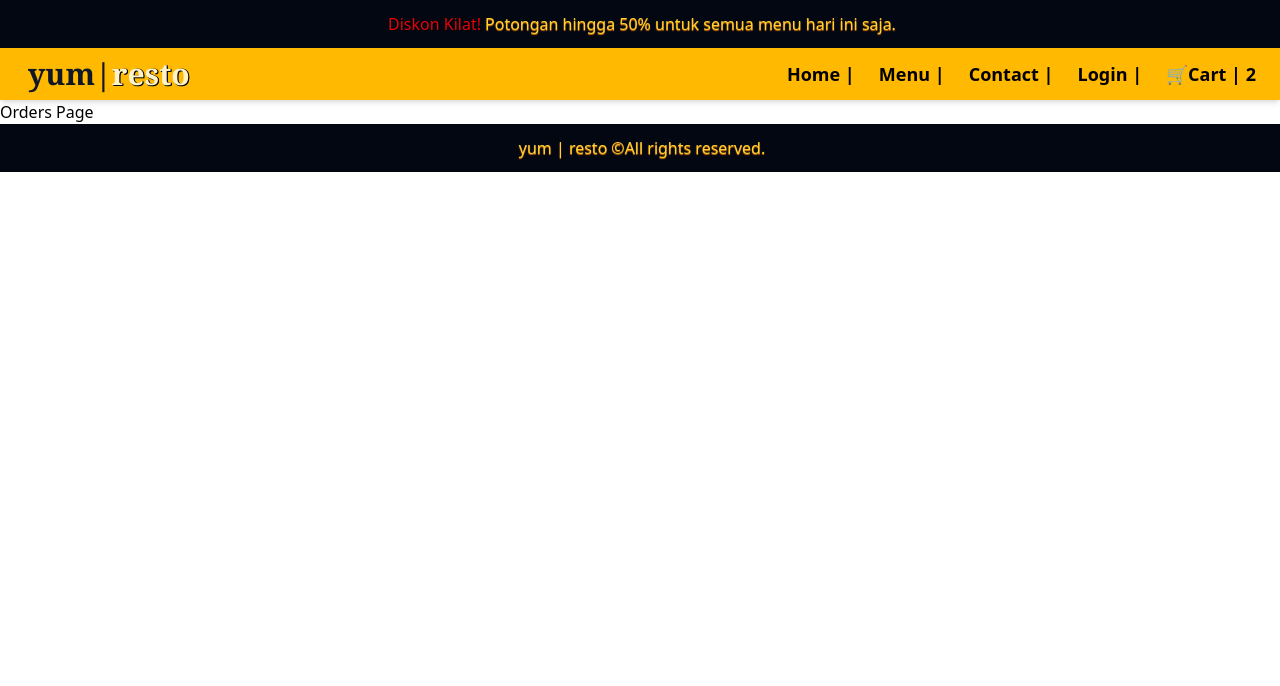
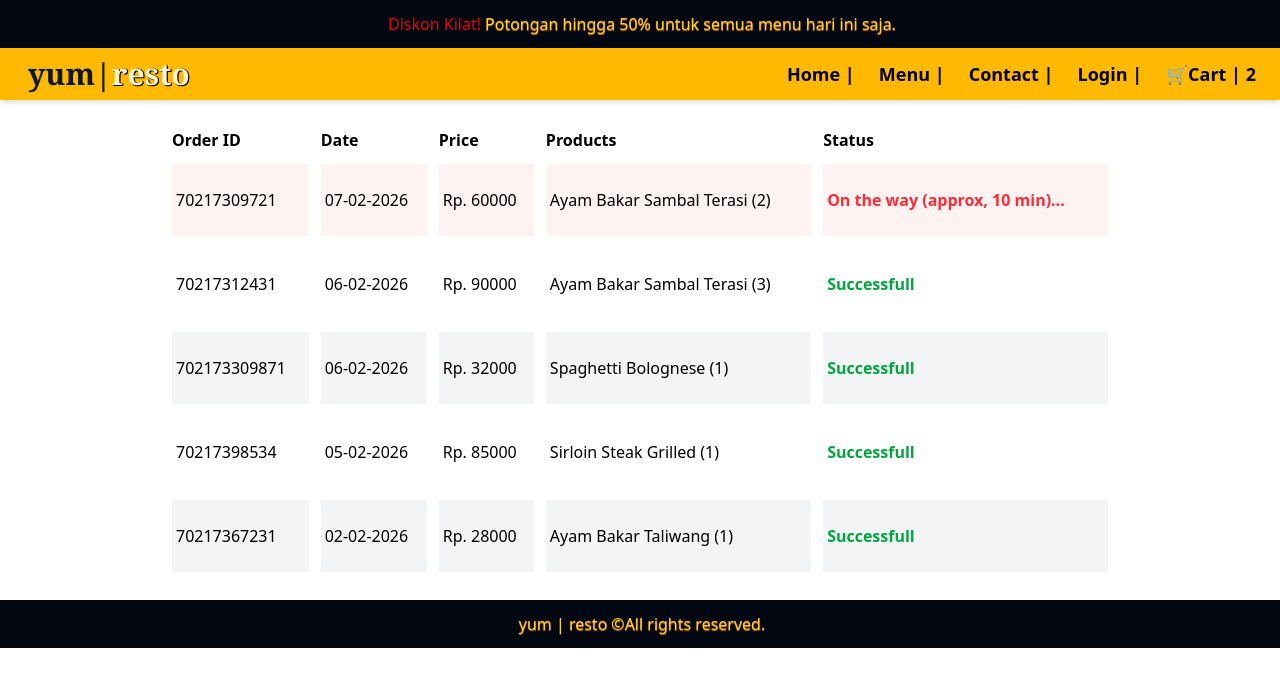
Before and after one commit to pristya/yum-resto, a Next.js app: page /orders in a window 1280 px wide. Shown: the top 686 px of the page. Built offline with nearby package versions, Linux system fonts and the light colour scheme.

Commit message:
work on the orders page

```diff
--- a/package.json
+++ b/package.json
@@ -10,7 +10,7 @@
   },
   "dependencies": {
     "@prisma/adapter-pg": "^7.2.0",
-    "@prisma/client": "^7.2.0",
+    "@prisma/client": "^7.3.0",
     "autoprefixer": "^10.4.23",
     "dotenv": "^17.2.3",
     "next": "16.1.3",
@@ -27,6 +27,7 @@
     "eslint": "^9",
     "eslint-config-next": "16.1.3",
     "prettier-plugin-prisma": "^5.0.0",
+    "prisma": "^7.3.0",
     "tailwindcss": "^4.1.18",
     "typescript": "^5"
   }
--- a/src/app/(auth)/login/page.tsx
+++ b/src/app/(auth)/login/page.tsx
@@ -42,7 +42,7 @@ const LoginPage = () => {
 
             <p className="text-xs text-center mt-5 font-bold">login with </p>
             <div className="flex gap-2 mt-2 justify-center font-medium">
-              <button className="flex ring-1 ring-blue-100 bg-white rounded-2xl px-1 hover:ring-blue-500 transition-all transform hover:scale-105 shadow-lg">
+              <button className="flex ring-1 ring-gray-100 bg-white rounded-2xl px-1 hover:ring-blue-400 transition-all transform hover:scale-105 shadow-lg">
                 <Image
                   src={"/logo/fb.png"}
                   alt=""
@@ -52,7 +52,7 @@ const LoginPage = () => {
                 />
                 <span className="pr-2 pl-1 pt-1 text-xs">facebook</span>
               </button>
-              <button className="flex ring-1 ring-blue-100 bg-white rounded-2xl px-1 hover:ring-blue-500 transition-all transform hover:scale-105 shadow-lg">
+              <button className="flex ring-1 ring-gray-100 bg-white rounded-2xl px-1 hover:ring-blue-400 transition-all transform hover:scale-105 shadow-lg">
                 <Image
                   src={"/logo/google.png"}
                   alt=""
@@ -64,10 +64,10 @@ const LoginPage = () => {
               </button>
             </div>
 
-            <p className="font-light text-xs pt-5">
+            <p className="font-medium text-xs pt-5">
               Belum punya akun?
               <a href="/register" className="px-1 text-blue-400 font-medium hover:text-blue-700">
-                daftar disini!
+                sign in
               </a>
             </p>
           </div>
--- a/src/app/(auth)/register/page.tsx
+++ b/src/app/(auth)/register/page.tsx
@@ -58,7 +58,7 @@ const RegisterPage = () => {
 
                     <p className="text-xs text-center mt-5 font-medium">login with </p>
                     <div className="flex gap-2 mt-2 justify-center font-medium">
-                      <button className="flex ring-1 ring-blue-100 bg-white rounded-2xl px-1 hover:ring-blue-500 transition-all duration-300 transform hover:scale-105 shadow=lg">
+                      <button className="flex ring-1 ring-gray-100 bg-white rounded-2xl px-1 hover:ring-blue-400 transition-all duration-300 transform hover:scale-105 shadow-lg">
                         <Image
                           src={"/logo/fb.png"}
                           alt=""
@@ -68,7 +68,7 @@ const RegisterPage = () => {
                         />
                         <span className="pr-2 pl-1 pt-1 text-xs">facebook</span>
                       </button>
-                      <button className="flex ring-1 ring-blue-100 bg-white rounded-2xl px-1  hover:ring-blue-500 transition-all duration-300 transform hover:scale-105 shadow=lg">
+                      <button className="flex ring-1 ring-gray-100 bg-white rounded-2xl px-1  hover:ring-blue-400 transition-all duration-300 transform hover:scale-105 shadow-lg">
                         <Image
                           src={"/logo/google.png"}
                           alt=""
@@ -80,10 +80,10 @@ const RegisterPage = () => {
                       </button>
                     </div>
 
-                    <p className="font-light text-xs pt-5">
+                    <p className="font-medium text-xs pt-5">
                       Sudah punya akun?
                       <a href="/login" className="px-1 text-blue-500 font-medium">
-                        login disini!
+                        login
                       </a>
                     </p>
                   </div>
--- /dev/null
+++ b/src/app/contact/page.tsx
@@ -0,0 +1,10 @@
+"use client"
+import React from "react";
+
+const ContactPage = () => {
+    return(
+        <div>This is contact page</div>
+    );
+};
+
+export default ContactPage;
--- a/src/app/orders/page.tsx
+++ b/src/app/orders/page.tsx
@@ -2,7 +2,56 @@ import React from "react";
 
 const OrdersPage = () => {
     return (
-        <div>Orders Page</div>
+                <div className="p-4 lg:px-20 xl:px-40">
+            <table className="w-full border-separate border-spacing-3">
+                <thead>
+                    <tr className="text-left">
+                        <th className="hidden md:block">Order ID</th>
+                        <th>Date</th>
+                        <th>Price</th>
+                        <th className="hidden md:block">Products</th>
+                        <th>Status</th>
+                    </tr>
+                </thead>
+                <tbody className="font-medium">
+                    <tr className="text-sm md:text-base bg-red-50">
+                        <td className="hidden md:block py-6 px-1">70217309721</td>
+                        <td className="py-6 px-1">07-02-2026</td>
+                        <td className="py-6 px-1">Rp. 60000</td>
+                        <td className="hidden md:block py-6 px-1">Ayam Bakar Sambal Terasi (2)</td>
+                        <td className="py-6 px-1 font-bold text-red-500">On the way (approx, 10 min)... </td>
+                    </tr>
+                    <tr className="text-sm md:text-base odd:bg-gray-100">
+                        <td className="hidden md:block py-6 px-1">70217312431</td>
+                        <td className="py-6 px-1">06-02-2026</td>
+                        <td className="py-6 px-1">Rp. 90000</td>
+                        <td className="hidden md:block py-6 px-1">Ayam Bakar Sambal Terasi (3)</td>
+                        <td className="py-6 px-1 font-bold text-green-600">Successfull</td>
+                    </tr>
+                    <tr className="text-sm md:text-base odd:bg-gray-100">
+                        <td className="hidden md:block py-6 px-1">702173309871</td>
+                        <td className="py-6 px-1">06-02-2026</td>
+                        <td className="py-6 px-1">Rp. 32000</td>
+                        <td className="hidden md:block py-6 px-1">Spaghetti Bolognese (1)</td>
+                        <td className="py-6 px-1 font-bold text-green-600">Successfull</td>
+                    </tr>
+                    <tr className="text-sm md:text-base odd:bg-gray-100">
+                        <td className="hidden md:block py-6 px-1">70217398534</td>
+                        <td className="py-6 px-1">05-02-2026</td>
+                        <td className="py-6 px-1">Rp. 85000</td>
+                        <td className="hidden md:block py-6 px-1">Sirloin Steak Grilled (1)</td>
+                        <td className="py-6 px-1 font-bold text-green-600">Successfull</td>
+                    </tr>
+                    <tr className="text-sm md:text-base odd:bg-gray-100">
+                        <td className="hidden md:block py-6 px-1">70217367231</td>
+                        <td className="py-6 px-1">02-02-2026</td>
+                        <td className="py-6 px-1">Rp. 28000</td>
+                        <td className="hidden md:block py-6 px-1">Ayam Bakar Taliwang (1)</td>
+                        <td className="py-6 px-1 font-bold text-green-600">Successfull</td>
+                    </tr>
+                </tbody>
+            </table>
+        </div>
     );
 };
 
```
Also changed, not shown: 2 other files (tests, documents, lock files or other folders).
